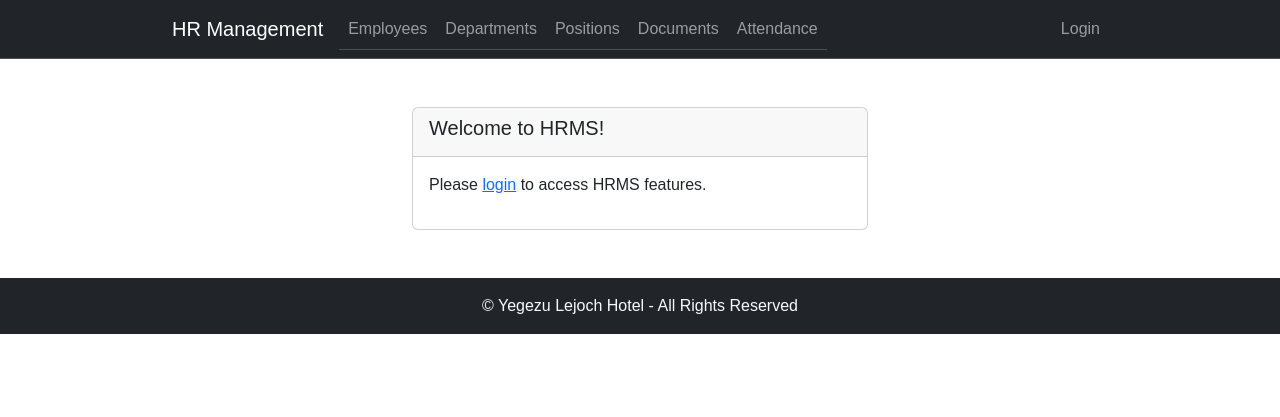
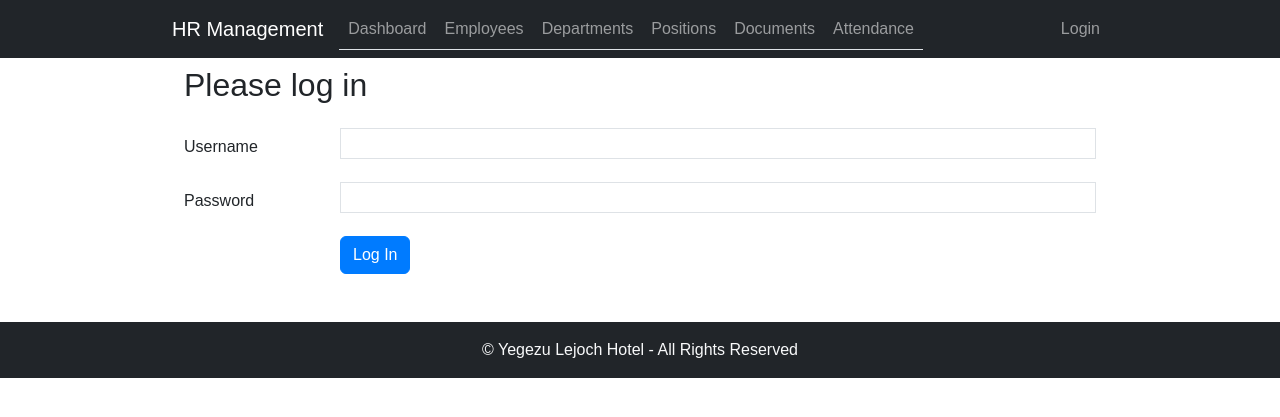
Before and after one commit to Mesele9/hrms, a Django app: template hr_management/employee_management/templates/home.html in a window 1280 px wide. Shown: the top 417 px of the page. Run offline with Django 3.2, Linux system fonts and the light colour scheme; the template is opened without the code that fills it, so the values that code supplies are empty.

Commit message:
updated the homepage to show username and date and quick links

```diff
--- a/hr_management/employee_management/templates/base.html
+++ b/hr_management/employee_management/templates/base.html
@@ -9,14 +9,17 @@
 </head>
 <body>
 
-<nav class="navbar bg-dark navbar-expand-lg border-bottom border-body" data-bs-theme="dark">
+<nav class="navbar navbar-expand-lg navbar-dark bg-dark">
         <div class="container">
-            <a class="navbar-brand" href="{% url 'hrms:dashboard' %}">HR Management</a>
+            <a class="navbar-brand" href="{% url 'hrms:home' %}">HR Management</a>
             <button class="navbar-toggler" type="button" data-bs-toggle="collapse" data-bs-target="#navbarNav" aria-controls="navbarNav" aria-expanded="false" aria-label="Toggle navigation">
-                <span class="navbar-toggler-icon"></span>
+                <span class="navbar-toggler-icon navbar-toggler-icon-dark"></span>
             </button>
             <div class="collapse navbar-collapse" id="navbarNav">
                 <ul class="navbar-nav nav-tabs">
+                    <li class="nav-item">
+                        <a class="nav-link" href="{% url 'hrms:dashboard' %}">Dashboard</a>
+                    </li>
                     <li class="nav-item">
                         <a class="nav-link" href="{% url 'hrms:employee_list' %}">Employees</a>
                     </li>
--- a/hr_management/employee_management/templates/dashboard.html
+++ b/hr_management/employee_management/templates/dashboard.html
@@ -3,11 +3,7 @@
 
 {% block content %}
 <div class="container">
-    <div class="row">
-        <div class="col-md-12 text-center">
-            <p class="lead">Welcome to YLH dashboard.</p>
-        </div>
-    </div>
+
     <div class="row">
         <div class="col-md-12 text-center">
             <h2>Total Employees: {{ total_employees }}</h2>
--- a/hr_management/employee_management/templates/home.html
+++ b/hr_management/employee_management/templates/home.html
@@ -1,27 +1,69 @@
 {% extends 'base.html' %}
+{% load static %}
 
-{% block title %}HRMS - Home{% endblock %}
+{% block title %}Home{% endblock %}
 
 {% block content %}
-    <div class="row mt-5">
-        <div class="col-md-6 offset-md-3">
-            <div class="card">
-                <div class="card-header">
-                    {% if user.is_authenticated %}
-                        <h5>Welcome, {{ user.get_full_name }}!</h5>
-                    {% else %}
-                        <h5>Welcome to HRMS!</h5>
-                    {% endif %}
+<div class="container">
+    {% if user.is_authenticated %}
+    <div class="row">
+        <div class="col-md-12 text-center">
+            <div class="row">
+            <div class="col-md-12 text-center">
+                <h2>Welcome, {{ user.get_full_name }}</h2>
+                <p>Today is {{ today_date }}</p>
+            </div>
+        </div>
+        <div class="row mt-4">
+            <div class="col-md-4">
+                <div class="card">
+                    <div class="card-body text-center">
+                        <h5 class="card-title">Dashboard</h5>
+                        <a href="{% url 'hrms:dashboard' %}" class="btn btn-primary">Go to Dashboard</a>
+                    </div>
                 </div>
-                <div class="card-body">
-                    {% if user.is_authenticated %}
-                        <p>Explore the dashboard to view employee statistics and manage departments.</p>
-                        <a href="{% url 'hrms:dashboard' %}" class="btn btn-primary">Go to Dashboard</a>
-                    {% else %}
-                        <p>Please <a href="{% url 'hrms:login' %}">login</a> to access HRMS features.</p>
-                    {% endif %}
+            </div>
+            <div class="col-md-4">
+                <div class="card">
+                    <div class="card-body text-center">
+                        <h5 class="card-title">Employee Management</h5>
+                        <a href="{% url 'hrms:employee_list' %}" class="btn btn-primary">Employees List</a>
+                    </div>
+                </div>
+            </div>
+            <div class="col-md-4">
+                <div class="card">
+                    <div class="card-body text-center">
+                        <h5 class="card-title">Attendance</h5>
+                        <a href="{% url 'hrms:attendance_create' %}" class="btn btn-primary">View Attendance</a>
+                    </div>
                 </div>
             </div>
         </div>
+            {% else %}
+                <h2>Please log in</h2>
+                <form method="post" action="{% url 'hrms:login' %}" class="mt-4">
+                    {% csrf_token %}
+                    <div class="mb-3 row">
+                        <label for="username" class="col-sm-2 col-form-label">Username</label>
+                        <div class="col-sm-10">
+                            <input type="text" class="form-control form-control-sm" id="username" name="username" required>
+                        </div>
+                    </div>
+                    <div class="mb-3 row">
+                        <label for="password" class="col-sm-2 col-form-label">Password</label>
+                        <div class="col-sm-10">
+                            <input type="password" class="form-control form-control-sm" id="password" name="password" required>
+                        </div>
+                    </div>
+                    <div class="row">
+                        <div class="col-sm-10 offset-sm-2">
+                            <button type="submit" class="btn btn-primary">Log In</button>
+                        </div>
+                    </div>
+                </form>
+            {% endif %}
+        </div>
     </div>
+</div>
 {% endblock %}
--- a/hr_management/employee_management/urls.py
+++ b/hr_management/employee_management/urls.py
@@ -20,6 +20,7 @@ urlpatterns = [
 
     path('', home, name='home'),
     path('dashboard', dashboard, name='dashboard'),
+
     # Employee Management
     path('employees/', employee_list, name='employee_list'),
     path('employees/create/', employee_create, name='employee_create'),
--- a/hr_management/hr_management/settings.py
+++ b/hr_management/hr_management/settings.py
@@ -141,5 +141,5 @@ DEFAULT_AUTO_FIELD = 'django.db.models.BigAutoField'
 
 LOGIN_URL = 'hrms:login'
 
-LOGIN_REDIRECT_URL = 'hrms:dashboard' # Redirect to home after login
+LOGIN_REDIRECT_URL = 'hrms:home' # Redirect to home after login
 LOGOUT_REDIRECT_URL = 'hrms:home' # Redirect to login after logout
```
Also changed, not shown: hr_management/employee_management/templates/home2.html (deleted, +0 -30 lines), hr_management/employee_management/views.py (+16 -5 lines), hr_management/db.sqlite3.
